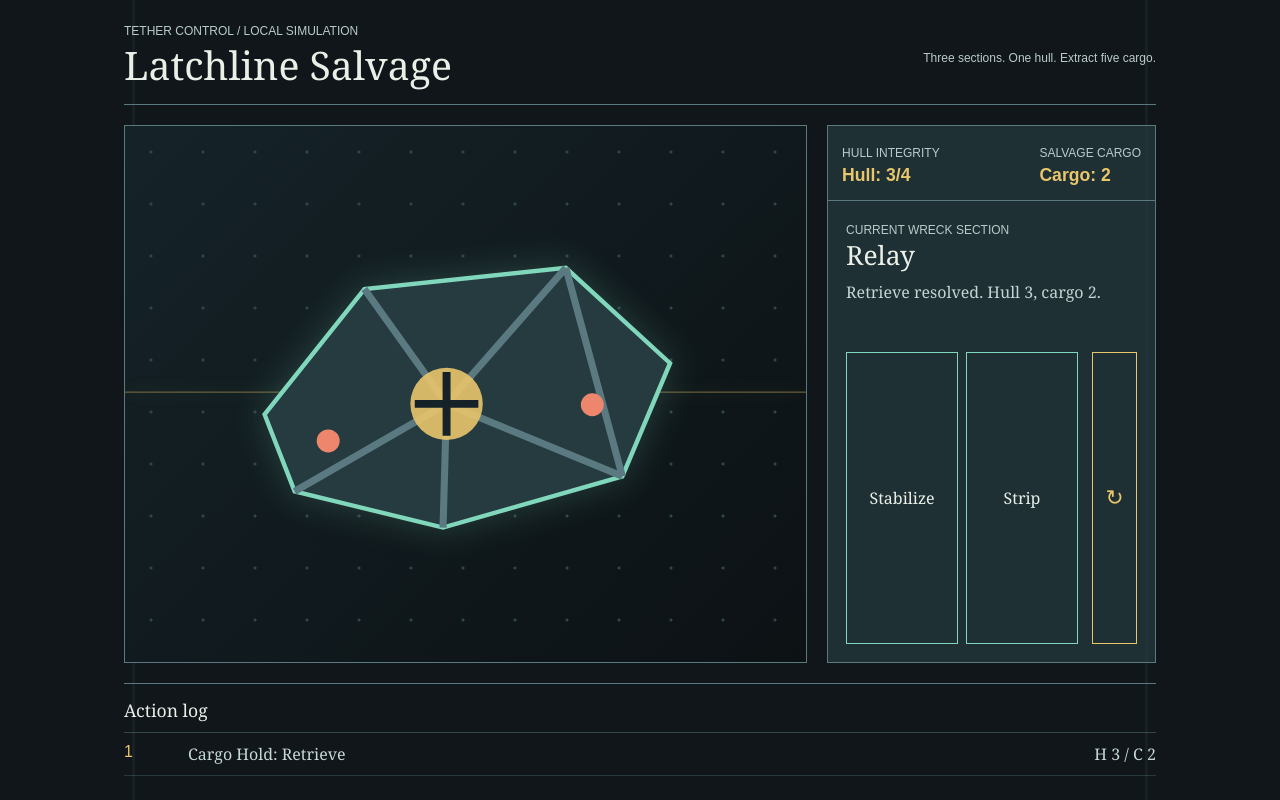
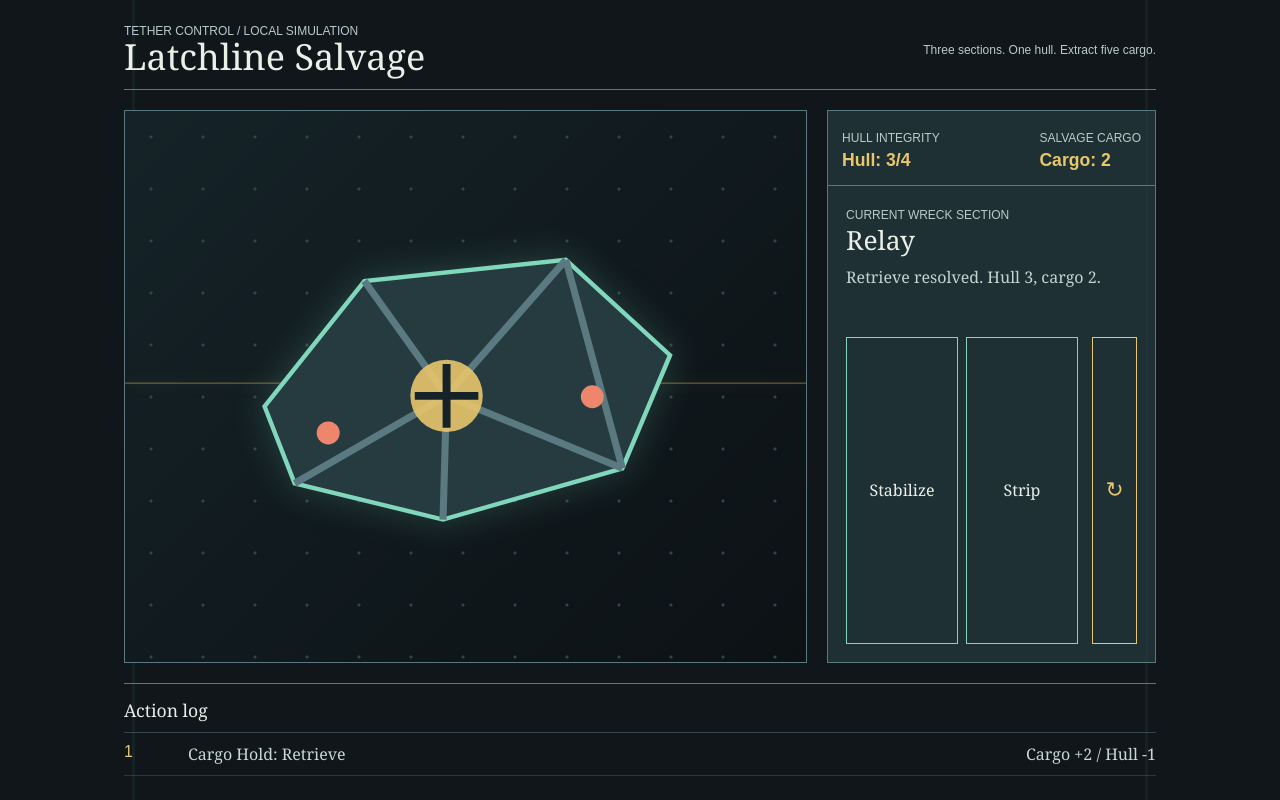
Before and after one commit to tt33415366/game-design-agent, a plain HTML site: page prototypes/salvage/index.html in a window 1280 px wide. Both pictures are taken after a click on the button "Retrieve". Drawn offline with Linux system fonts and the light colour scheme.

Commit message:
Show salvage action deltas

```diff
--- a/prototypes/salvage/index.html
+++ b/prototypes/salvage/index.html
@@ -13,7 +13,7 @@
     .masthead, .meter-row, .actions, .log-title { display: flex; align-items: center; justify-content: space-between; gap: 14px; }
     .masthead { border-bottom: 1px solid var(--line); padding-bottom: 13px; }
     h1, h2, p { margin: 0; }
-    h1 { font-size: clamp(1.55rem, 4vw, 2.45rem); font-weight: 400; letter-spacing: 0; }
+    h1 { font-size: 2.25rem; font-weight: 400; letter-spacing: 0; line-height: 1.05; overflow-wrap: anywhere; }
     .subtitle, .eyeline, .meter-label { font-family: Arial, sans-serif; font-size: .75rem; letter-spacing: 0; color: #b8cbca; }
     .ship { display: grid; grid-template-columns: minmax(0, 1.35fr) minmax(260px, .65fr); gap: 20px; align-items: stretch; }
     .viewport { position: relative; min-height: 390px; overflow: hidden; border: 1px solid var(--line); background: radial-gradient(circle at 50% 50%, #30454a 0 1px, transparent 2px) 0 0/52px 52px, linear-gradient(135deg, #152328, #0c1114); }
@@ -102,9 +102,12 @@
           actionSet.appendChild(button);
         });
         log.replaceChildren();
-        state.events.forEach(function (event) {
+        state.events.forEach(function (event, index) {
+          var previous = index === 0 ? { hull: 4, cargo: 0 } : state.events[index - 1];
+          var cargoDelta = event.cargo - previous.cargo;
+          var hullDelta = event.hull - previous.hull;
           var item = document.createElement("li");
-          item.innerHTML = "<span class=\"event-number\">" + event.order + "</span><span>" + sections[event.section] + ": " + event.action + "</span><span>H " + event.hull + " / C " + event.cargo + "</span>";
+          item.innerHTML = "<span class=\"event-number\">" + event.order + "</span><span>" + sections[event.section] + ": " + event.action + "</span><span>Cargo " + (cargoDelta >= 0 ? "+" : "") + cargoDelta + " / Hull " + (hullDelta >= 0 ? "+" : "") + hullDelta + "</span>";
           log.appendChild(item);
         });
       }
```
Also changed, not shown: 1 other file.
